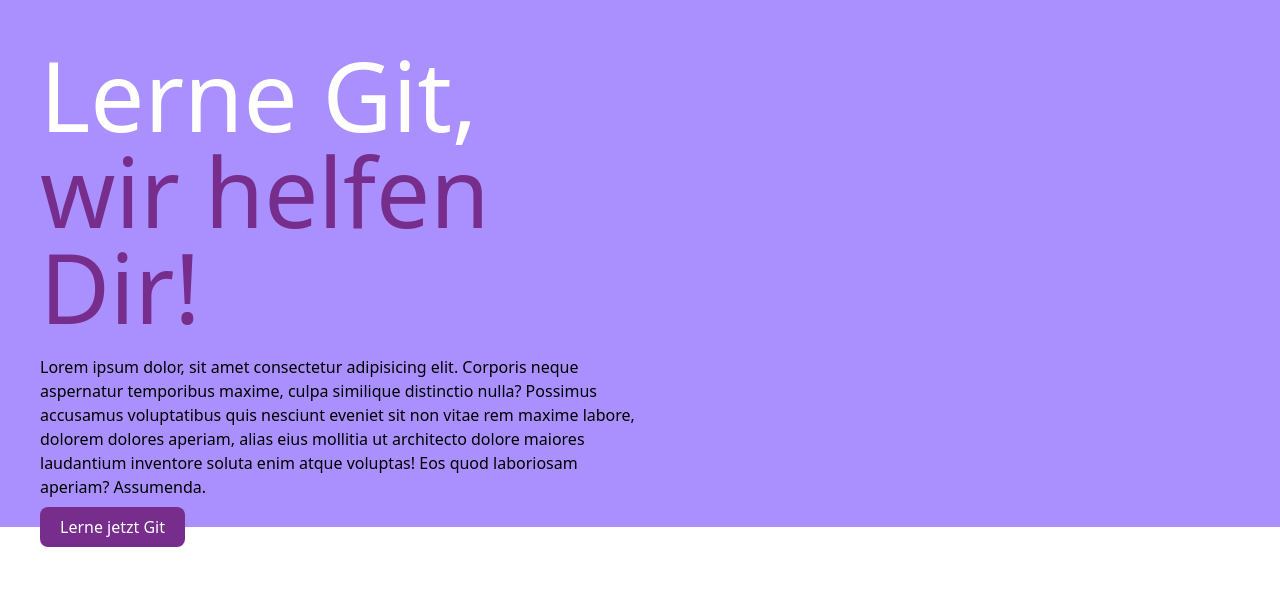
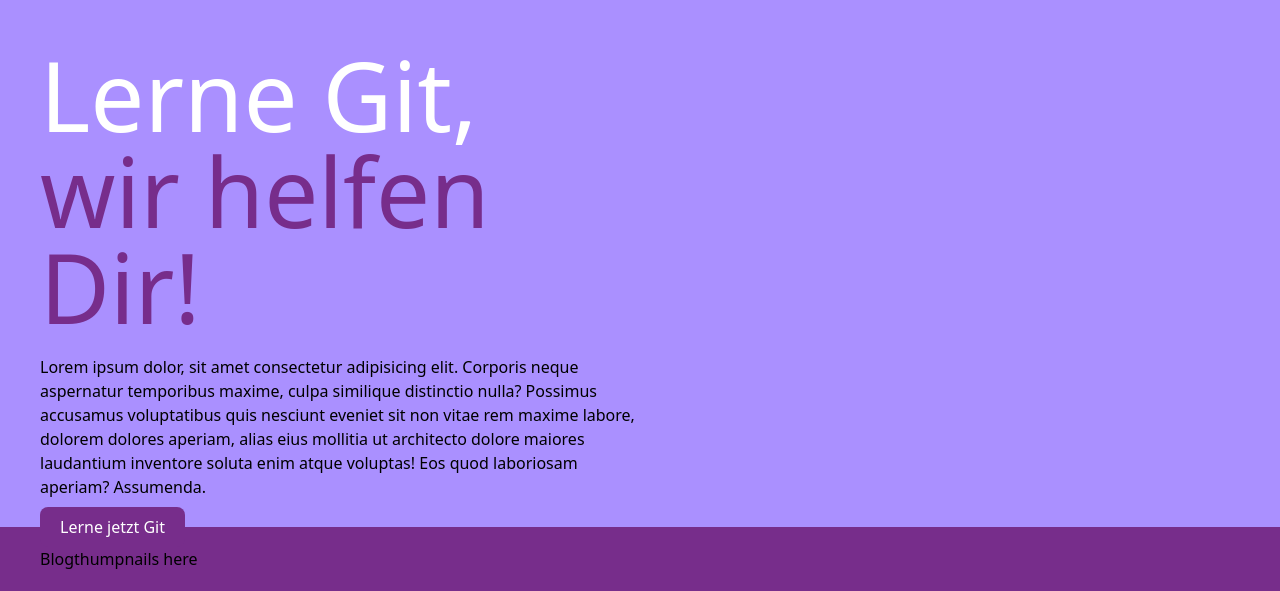
Before and after one commit to EbbeUndFlut/mergeconflict, a React (Create React App) app: page / in a window 1280 px wide. Shown: the part 273-864 px from the top of the page. Before the commit the page ends 820 px from the top, so only its background shows below. Built offline with nearby package versions, Linux system fonts and the light colour scheme.

Commit message:
More progress

```diff
--- /dev/null
+++ b/src/components/LatestBlogPosts.jsx
@@ -0,0 +1,9 @@
+const LatestBlogPosts = (props) => {
+    return (
+        <section className="bg-secondpurple py-5 px-10">
+            <div>Blogthumpnails here</div>
+        </section>
+    )
+}
+
+export default LatestBlogPosts
--- a/src/pages/Home.jsx
+++ b/src/pages/Home.jsx
@@ -1,9 +1,11 @@
+import LatestBlogPosts from "../components/LatestBlogPosts"
 import HeroSection from "../HeroSection"
 
 const Home = () => {
     return (
         <>
         <HeroSection></HeroSection>
+        <LatestBlogPosts></LatestBlogPosts>
         </>
     )
 }
--- a/src/pages/batman/posteditor/PostEditor.jsx
+++ b/src/pages/batman/posteditor/PostEditor.jsx
@@ -3,6 +3,10 @@
     const [imgUrl, setImgUrl] = useState(null)
     const [title, setTitle] = useState('')
     const [content, setContent] = useState('')
+
+    const publish = () => {
+        //fetch post create new Post
+    }
     return (
         <section className="px-20 flex flex-col">
             { imgUrl &&
@@ -10,6 +14,7 @@
             }
             <input className="py-2 px-3 text-2xl focus:outline-none bg-purple-100" type="text" name="" id="" onChange={(e)=>setTitle(e.target.value)} />
             <textarea name="" id="" cols="30" rows="10" onChange={(e) => setContent(e.target.value)}></textarea>
+            <button onClick={publish}>Publish</button>
             {content}
         </section>
     )
```
